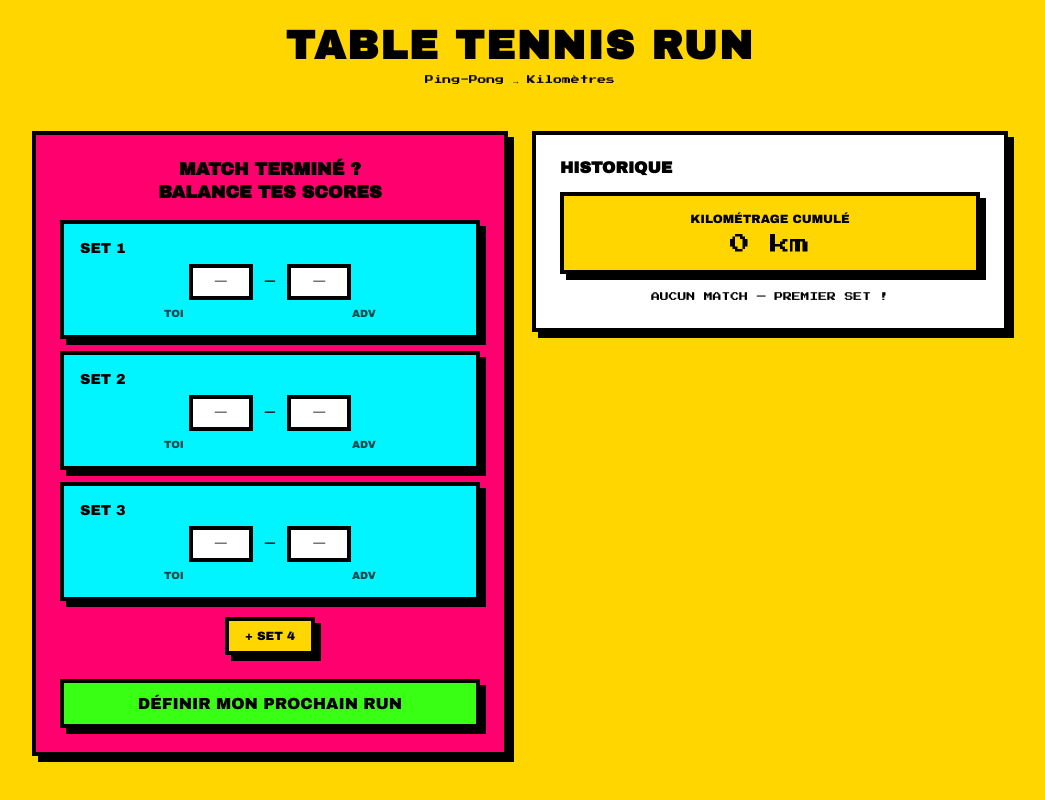
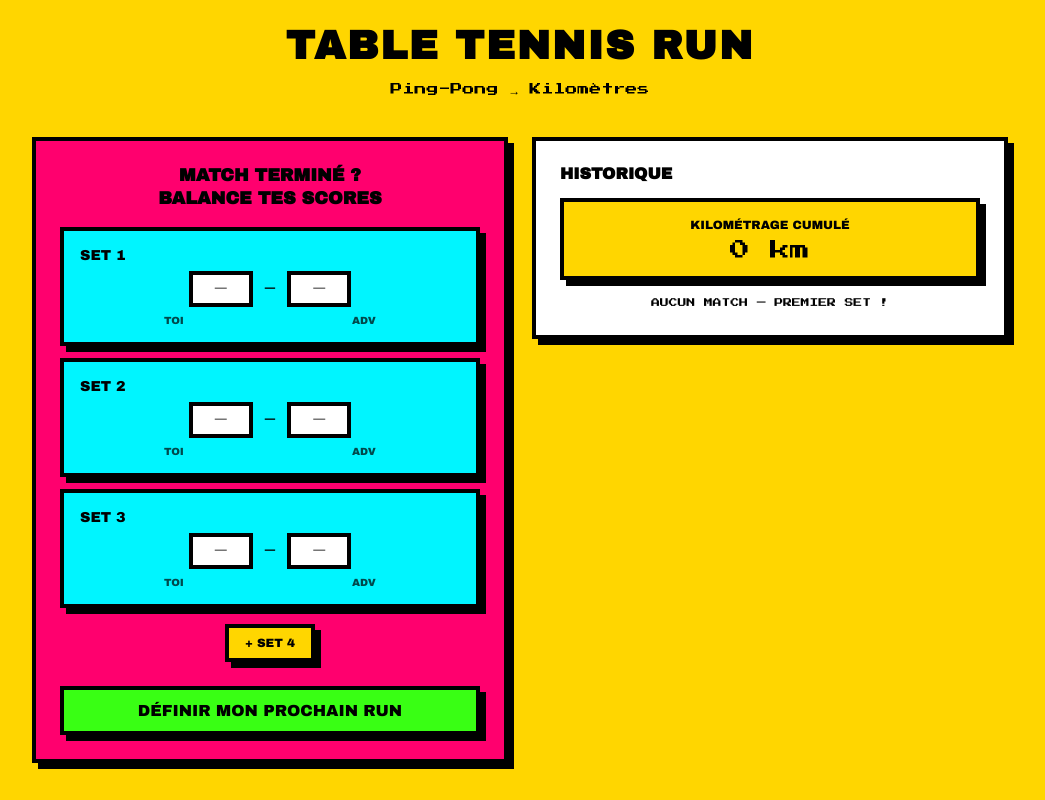
Before and after one commit to gabrielluthun/table-tennis-run, a Vue app: page / in a window 1280 px wide. Shown: the whole page, without its empty margins (120-1165 px from the left). Built offline with nearby package versions, Linux system fonts and the light colour scheme.

Commit message:
style: enlarge the pixel-font subtitle
Press Start 2P at 0.55rem rendered around 9px and was barely readable
under the title.

```diff
--- a/src/App.scss
+++ b/src/App.scss
@@ -26,8 +26,9 @@
 
   &__subtitle {
     font-family: $font-score;
-    font-size: 0.55rem;
-    margin-top: 0.5rem;
+    font-size: 0.75rem;
+    line-height: 1.8;
+    margin-top: 0.75rem;
   }
 
   &__main {
```
